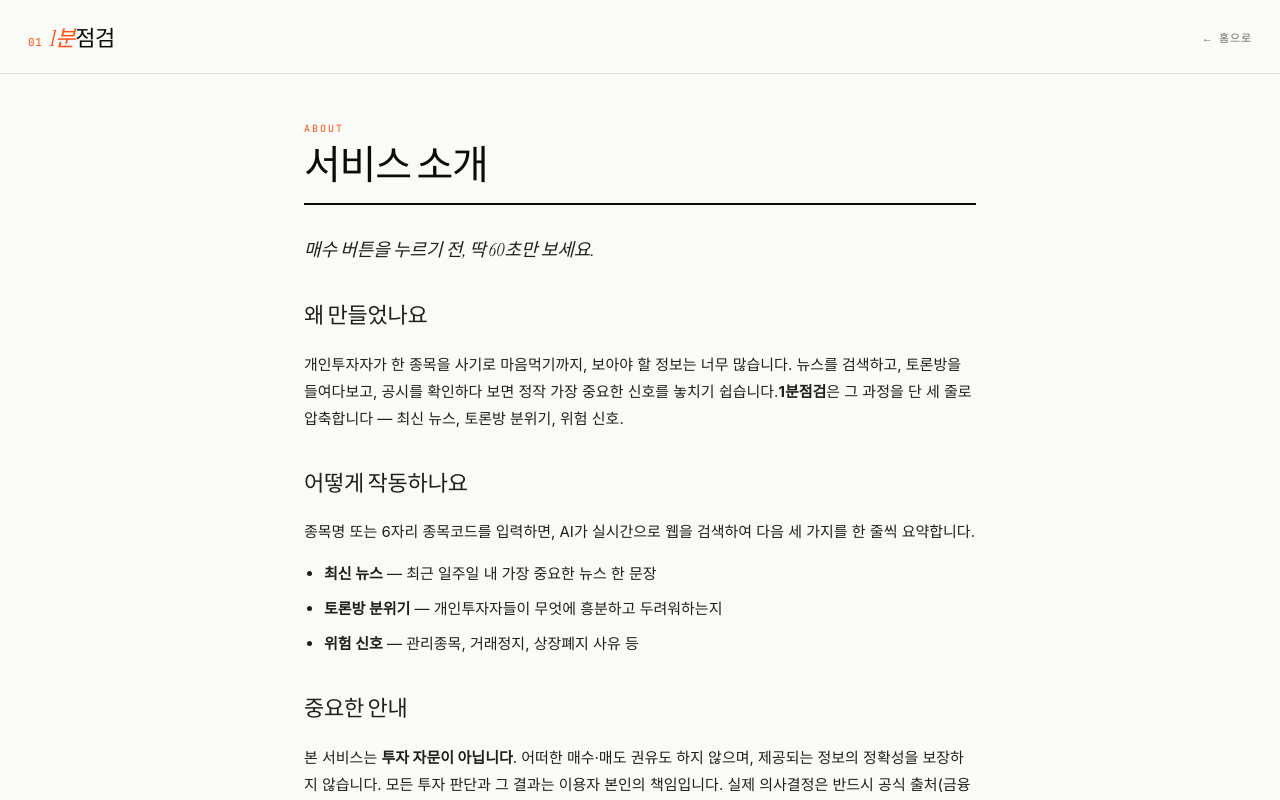
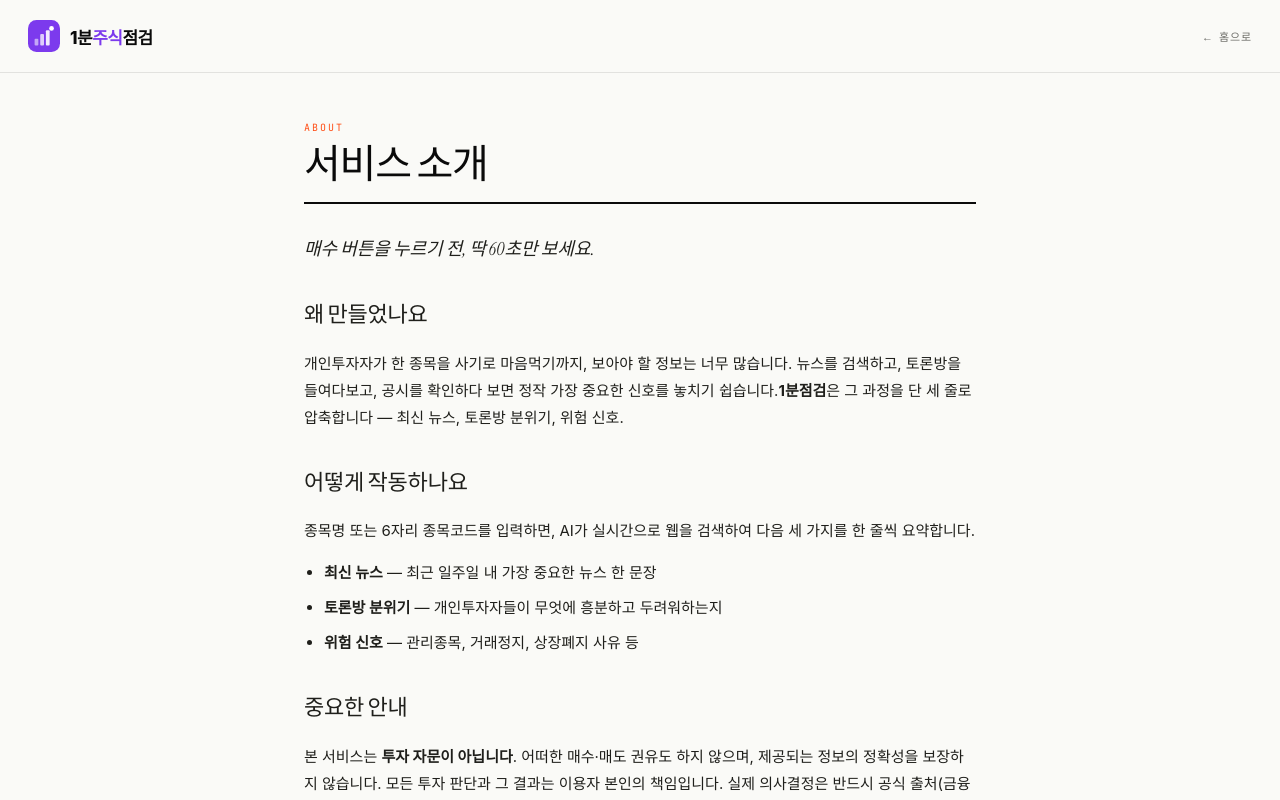
Before and after one commit to g33571-gif/stockcheck, a Next.js app: page /about in a window 1280 px wide. Shown: the top 800 px of the page. Built offline with nearby package versions, Linux system fonts and the light colour scheme; a web font is replaced by a local one.

Commit message:
Update StaticPage.js

```diff
--- a/app/StaticPage.js
+++ b/app/StaticPage.js
@@ -4,10 +4,16 @@ export default function StaticPage({ title, eyebrow, children }) {
   return (
     <div style={{ minHeight: "100vh", background: "#FAFAF7", fontFamily: '"Pretendard", -apple-system, sans-serif', color: "#0A0A0A", display: "flex", flexDirection: "column" }}>
       <header style={{ display: "flex", justifyContent: "space-between", alignItems: "center", padding: "20px 28px", borderBottom: "1px solid rgba(10,10,10,0.10)" }}>
-        <Link href="/" style={{ display: "flex", alignItems: "baseline", gap: 8, textDecoration: "none", color: "inherit" }}>
-          <span style={{ fontFamily: "JetBrains Mono, monospace", fontSize: 11, color: "#FF4D14", letterSpacing: "0.05em" }}>01</span>
-          <span style={{ fontFamily: '"Instrument Serif", serif', fontSize: 22, letterSpacing: "-0.02em" }}>
-            <em style={{ fontStyle: "italic", color: "#FF4D14" }}>1분</em>점검
+<Link href="/" style={{ display: "flex", alignItems: "center", gap: 10, textDecoration: "none", color: "#0A0A0A" }}>
+          <svg width="32" height="32" viewBox="0 0 34 34" fill="none" xmlns="http://www.w3.org/2000/svg">
+            <rect width="34" height="34" rx="9" fill="#7C3AED"/>
+            <rect x="7"  y="20" width="4" height="7"  rx="1" fill="#FFFFFF" opacity="0.55"/>
+            <rect x="13" y="15" width="4" height="12" rx="1" fill="#FFFFFF" opacity="0.75"/>
+            <rect x="19" y="11" width="4" height="16" rx="1" fill="#FFFFFF" opacity="0.9"/>
+            <circle cx="25" cy="9" r="2.5" fill="#FFFFFF"/>
+          </svg>
+          <span style={{ fontWeight: 800, fontSize: 17, letterSpacing: "-0.03em" }}>
+            <span>1분</span><span style={{ color: "#7C3AED" }}>주식</span><span>점검</span>
           </span>
         </Link>
         <Link href="/" style={{ fontFamily: "JetBrains Mono, monospace", fontSize: 11, color: "#6B6B66", letterSpacing: "0.08em", textTransform: "uppercase", textDecoration: "none" }}>
```
